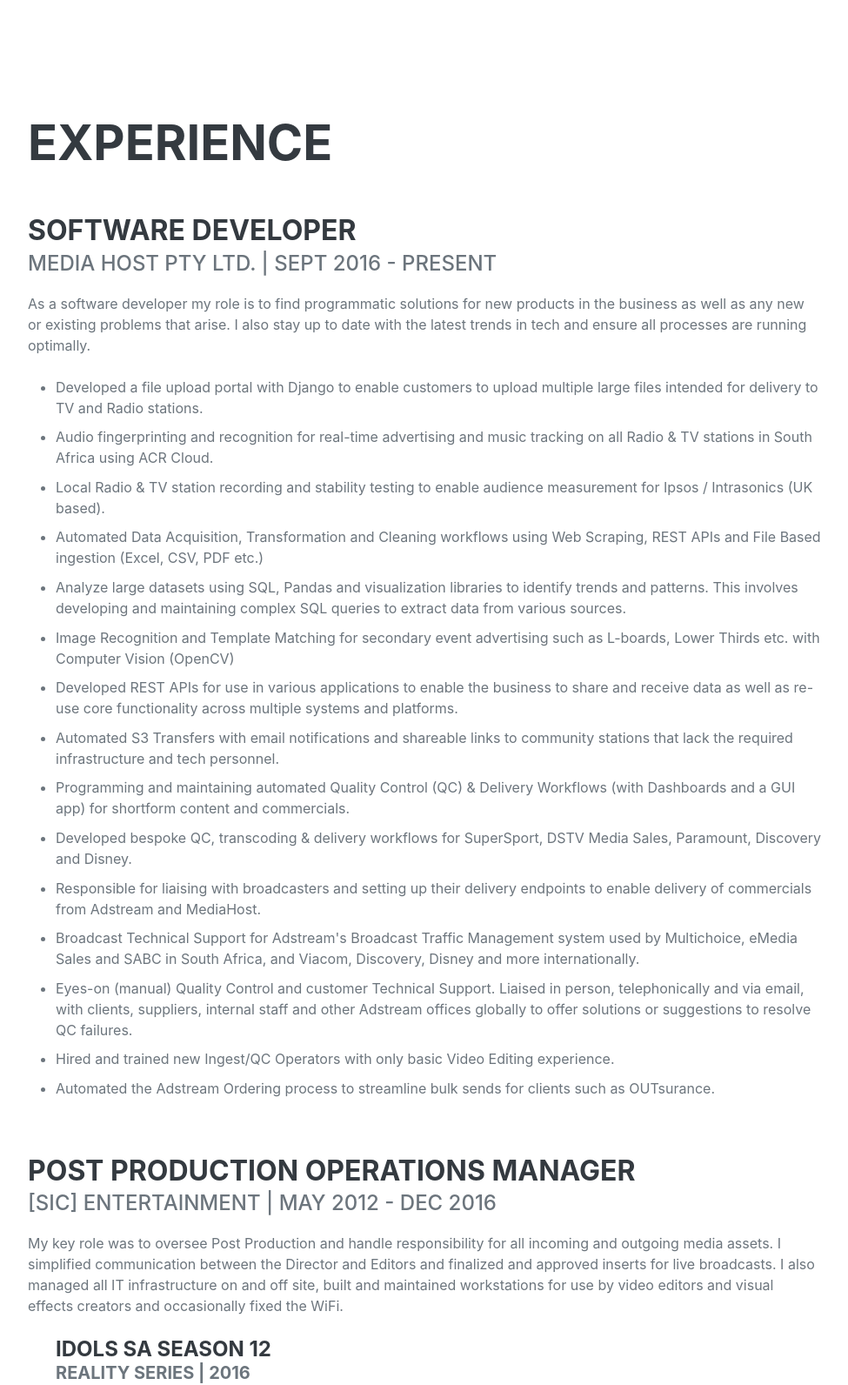
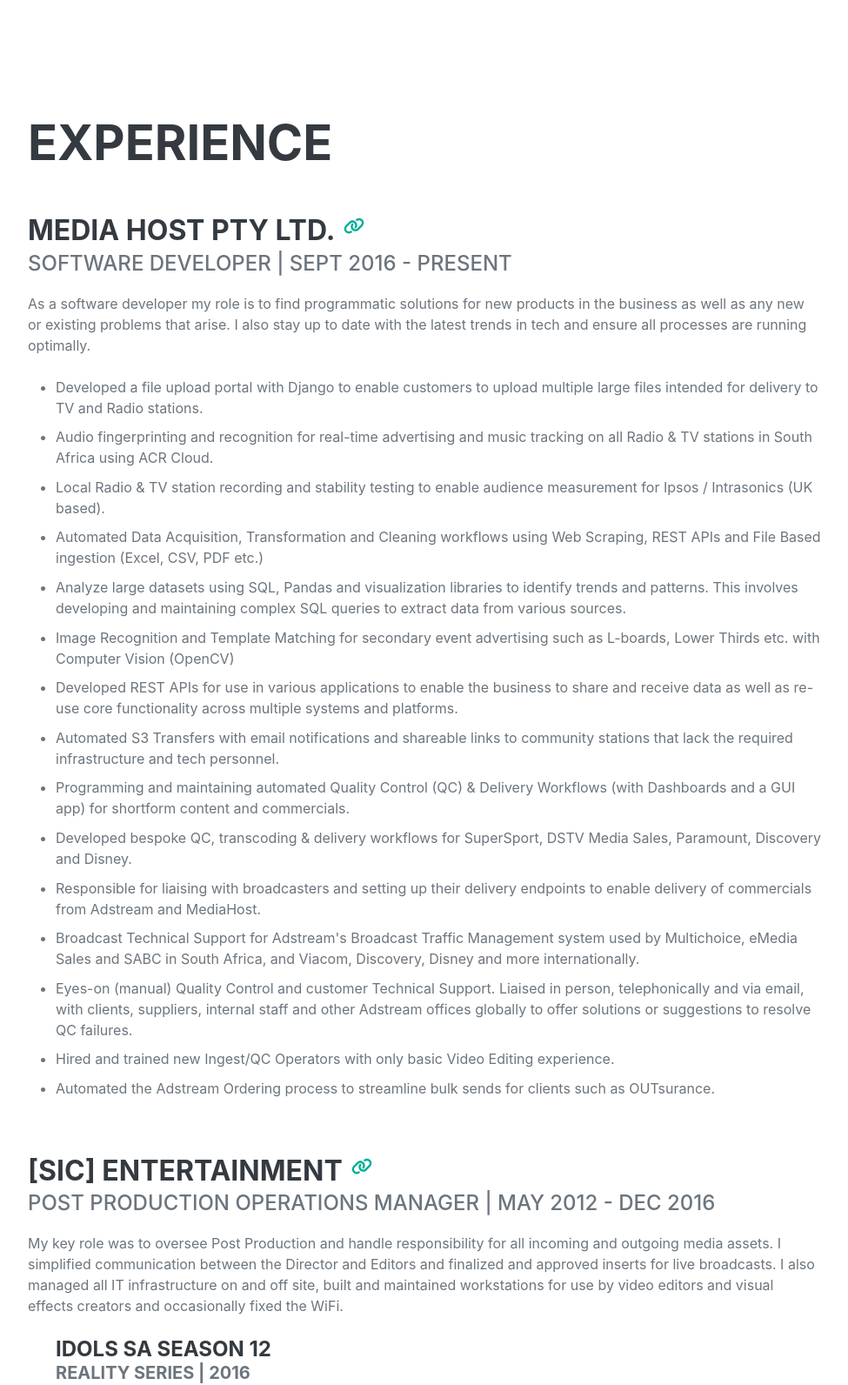
Before and after one commit to markvanjislaaik/mvh-profile, a Flask app: page / in a window 1280 px wide. Shown: the part 1549-3141 px from the top of the page at 87% size, without its empty margins (288-1263 px from the left). Run offline with Flask 3, Linux system fonts and the light colour scheme; some libraries are stand-ins or nearby versions; some web fonts are replaced.

Commit message:
include company website links

```diff
--- a/app/static/css/styles.css
+++ b/app/static/css/styles.css
@@ -379,3 +379,8 @@ section.resume-section .resume-section-content {
 .carousel-control-next-icon {
     filter: drop-shadow(1px 1px 3px #000000);
 }
+
+sup {
+    padding-left: 10px;
+    font-size: 0.6em;
+}
--- a/app/templates/partials/experience-detailed.html
+++ b/app/templates/partials/experience-detailed.html
@@ -4,8 +4,8 @@
         {% for exp in WorkExperience %}
         <div class="d-flex flex-column flex-md-row justify-content-between mb-5">
             <div class="flex-grow-1">
-                <h3 class="mb-0">{{ exp.Position }}</h3>
-                <div class="subheading mb-3">{{ exp.Company }} | <span>{{ exp.Duration }}</span> </div>
+                <h3 class="mb-0">{{ exp.Company }}<span><a href="{{ exp.CompanyWebsite }}"><sup><i class="fa fa-link"></i></sup></a></span></h3>
+                <div class="subheading mb-3">{{ exp.Position }} | <span>{{ exp.Duration }}</span> </div>
                 <p class="mb-0">{{ exp.Description }}</p>
                 <br>
                 {% if exp.Accomplishments %}
@@ -28,7 +28,6 @@
                                 <li class="card-text">{{ role }}</li>
                                 {% endfor %}
                             </ul>
-
                         </div>
                     </div>
 
```
